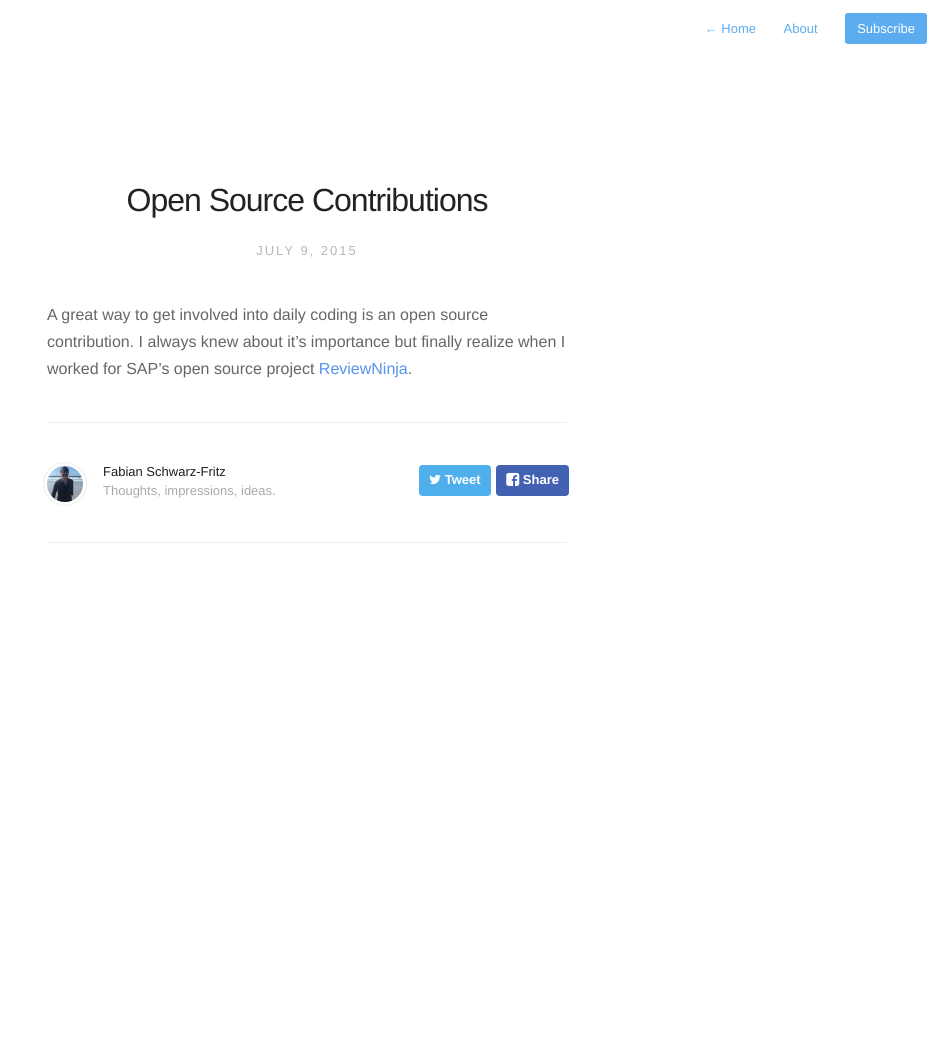
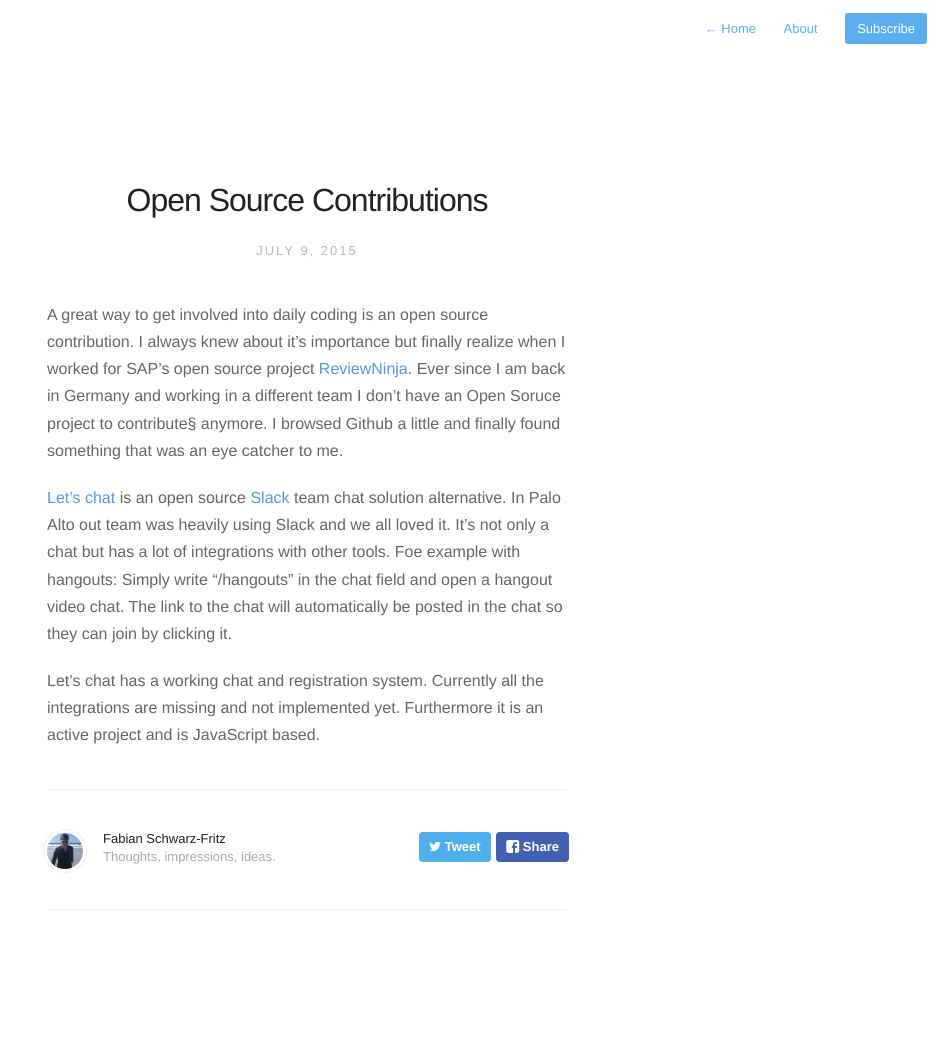
Before and after one commit to fabianschwarzfritz/fabianschwarzfritz.github.io, a Jekyll site: the page built from _posts/2015-07-09-open-source-contributions.markdown, in a window 1280 px wide. Shown: the whole page, without its empty margins (333-1280 px from the left). Built offline with Jekyll 4.4.1, drawn with Linux system fonts in a browser that asks for light colours; nearby versions of some CDN libraries; Markdown is read by kramdown in place of the engine named in the settings; before the commit the page ends 900 px from its top, so only the background shows below that.

Commit message:
More text

```diff
--- a/_posts/2015-07-09-open-source-contributions.markdown
+++ b/_posts/2015-07-09-open-source-contributions.markdown
@@ -4,4 +4,8 @@ date:   2015-07-09 19:22
 description: Contribute to open source on a regular basis.
 ---
 
-A great way to get involved into daily coding is an open source contribution. I always knew about it's importance but finally realize when I worked for SAP's open source project [ReviewNinja](https://www.github.com/reviewninja/review.ninja).
+A great way to get involved into daily coding is an open source contribution. I always knew about it's importance but finally realize when I worked for SAP's open source project [ReviewNinja](https://www.github.com/reviewninja/review.ninja). Ever since I am back in Germany and working in a different team I don't have an Open Soruce project to contribute§ anymore. I browsed Github a little and finally found something that was an eye catcher to me.
+
+[Let's chat](https://github.com/sdelements/lets-chat/) is an open source [Slack](https://slack.com/) team chat solution alternative. In Palo Alto out team was heavily using Slack and we all loved it. It's not only a chat but has a lot of integrations with other tools. Foe example with hangouts: Simply write "/hangouts" in the chat field and open a hangout video chat. The link to the chat will automatically be posted in the chat so they can join by clicking it.
+
+Let's chat has a working chat and registration system. Currently all the integrations are missing and not implemented yet. Furthermore it is an active project and is JavaScript based.
```
